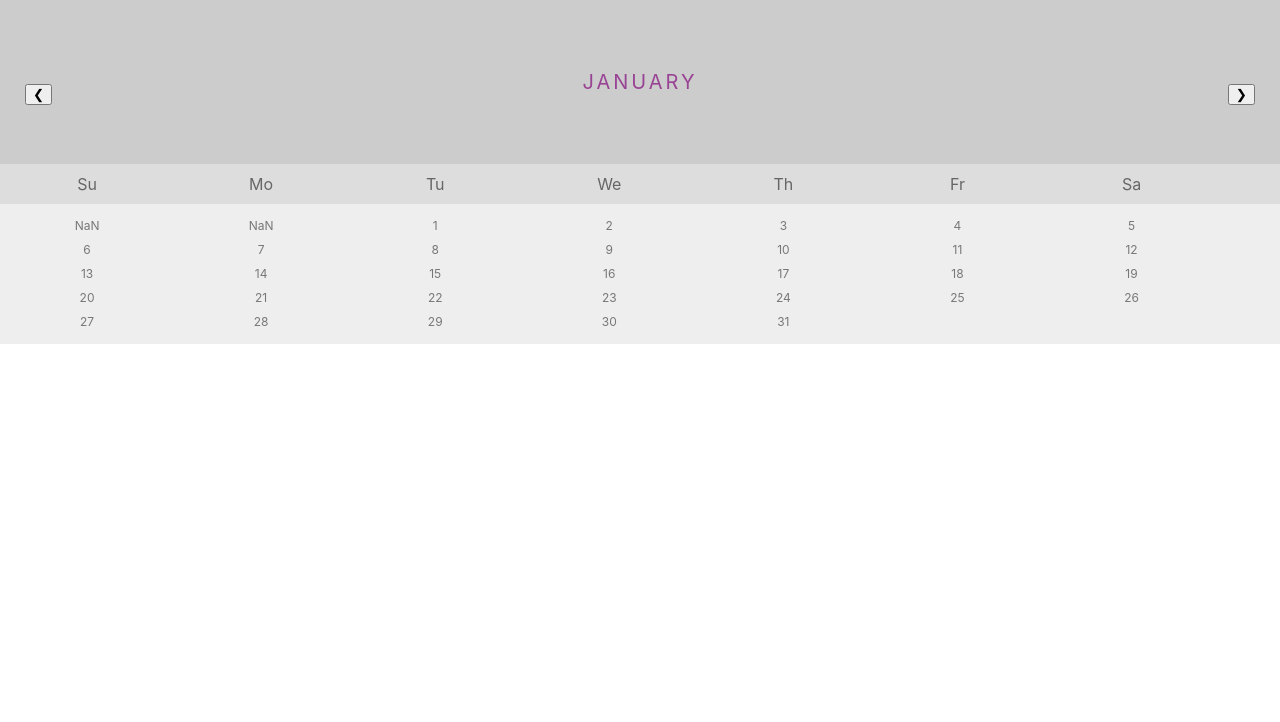
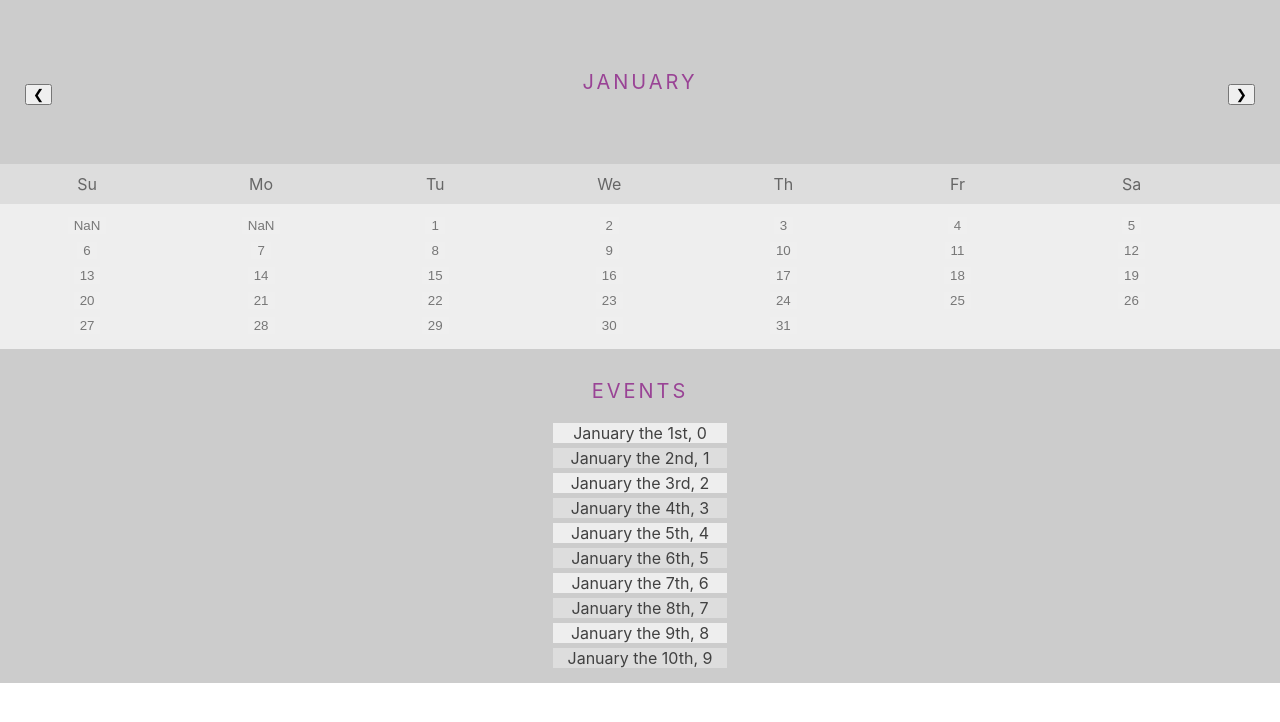
Before and after one commit to ItsByteMe/react-calendar, a React (Create React App) app: page / in a window 1280 px wide. Shown: the top 722 px of the page. Built offline with nearby package versions, Linux system fonts and the light colour scheme.

Commit message:
Add events system

```diff
--- a/src/Components/Day.js
+++ b/src/Components/Day.js
@@ -2,7 +2,8 @@ import React from 'react';
 
 const Day = ({ dayNumber }) => {
     return (
-            <li>{dayNumber}</li>
+            <li><button>{dayNumber}</button></li>
+
     )
 }
 
--- /dev/null
+++ b/src/Components/Event.js
@@ -0,0 +1,63 @@
+import React from 'react';
+
+const Event = ({ month, day, name }) => {
+    let mName = '';
+    console.log(month)
+    switch(month) {
+        case 0:
+            mName = 'January';
+            break;
+        case 1:
+            mName = 'February';
+            break;
+        case 2:
+            mName = 'March';
+            break;
+        case 3:
+            mName = 'April';
+            break;
+        case 4:
+            mName = 'May';
+            break;
+        case 5:
+            mName = 'June';
+            break;
+        case 6:
+            mName = 'July';
+            break;
+        case 7:
+            mName = 'August';
+            break;
+        case 8:
+            mName = 'September';
+            break;
+        case 9:
+            mName = 'October';
+            break;
+        case 10:
+            mName = 'November';
+            break;
+        case 11:
+            mName = 'December';
+            break;
+    }
+
+    let suffix = '';
+
+    if (day == 1) {
+        suffix = 'st';
+    } else if (day == 2) {
+        suffix = 'nd';
+    } else if (day == 3) {
+        suffix = 'rd';
+    } else {
+        suffix = 'th';
+    }
+
+
+    return (
+        <li>{mName} the {day}{suffix}, {name}</li>
+    )
+}
+
+export default Event;
--- /dev/null
+++ b/src/Components/Events.css
@@ -0,0 +1,36 @@
+.Events {
+    padding: 10px 0;
+    background: #ccc;
+    margin: 0;
+    display: flex;
+    flex-direction: column;
+    justify-content: center;
+    align-items: center;
+
+}
+.Events p {
+    color: rgb(153, 67, 149);
+    font-size: 20px;
+    text-transform: uppercase;
+    letter-spacing: 3px;
+}
+
+.Events li {
+    list-style-type: none;
+    width: 13.6%;
+    text-align: center;
+    margin-bottom: 5px;
+    font-size:16px;
+    color: rgb(65, 65, 65);
+    background: #ddd;
+}
+
+.Events li:nth-child(even) {
+    list-style-type: none;
+    width: 13.6%;
+    text-align: center;
+    margin-bottom: 5px;
+    font-size:16px;
+    color: rgb(65, 65, 65);
+    background: #eee;
+}
--- /dev/null
+++ b/src/Components/Events.js
@@ -0,0 +1,27 @@
+import React from 'react';
+import Event from './Event';
+import './Events.css'
+import { eventsList } from '../eventsList';
+
+const Events = ({ Month }) => {
+    console.log(Month);
+    const eventsToShow = eventsList.filter(event => event.month == Month)
+    console.log(eventsToShow)
+
+    const eventsComponent = eventsToShow.map(i => {
+        return (
+            <Event month = {Month} day = {i.day + 1} name = {i.name} />
+        )
+        console.log(i);
+    })
+
+    return (
+
+        <ul className = 'Events'>
+            <p>Events</p>
+            {eventsComponent}
+        </ul>
+    )
+}
+
+export default Events;
--- a/src/Components/Month.css
+++ b/src/Components/Month.css
@@ -13,3 +13,14 @@
     font-size:12px;
     color: #777;
 }
+
+.Month button {
+	color: inherit;
+	border: none;
+	cursor: pointer;
+    transition: all .1s ease-in-out;
+}
+
+.Month button:hover {
+    transform: scale(1.5);
+}
--- a/src/Components/Month.js
+++ b/src/Components/Month.js
@@ -15,7 +15,7 @@ const Month = ({ Month }) => {
     }
     const monthComponent = mDays.map((i) => {
         return (
-            <Day dayNumber = {i+1} />
+            <Day dayNumber = {i+1}/>
         )
     })
 
--- a/src/Containers/App.js
+++ b/src/Containers/App.js
@@ -2,6 +2,7 @@ import React from 'react';
 import Annotation from '../Components/Annotation';
 import MonthName from '../Components/MonthName';
 import Month from '../Components/Month';
+import Events from '../Components/Events';
 import { months2019 } from '../months2019';
 
 class App extends React.Component {
@@ -9,21 +10,21 @@ class App extends React.Component {
         super();
         this.state = {
             mIndex: 0,
-            month: ''
+            month: '',
+            eventsDay: 0
         }
 
         this.onPressRight = this.onPressRight.bind(this);
         this.onPressLeft = this.onPressLeft.bind(this);
     }
 
-    onPressLeft(event) {
+    onPressLeft = (event) => {
         if (this.state.mIndex !== 0) {
             this.setState({ mIndex: this.state.mIndex - 1});
         } else {
             this.setState({ mIndex: 11})
         }
     }
-
 
 
     onPressRight = (event) => {
@@ -39,7 +40,8 @@ class App extends React.Component {
             <div>
                 <MonthName Month = {months2019[this.state.mIndex].name} pressRight = { this.onPressRight } pressLeft = { this.onPressLeft} />
                 <Annotation />
-                <Month Month = { months2019[this.state.mIndex] } />
+                <Month Month = { months2019[this.state.mIndex] }/>
+                <Events Month = { this.state.mIndex }/>
             </div>
 
         )
--- /dev/null
+++ b/src/eventsList.js
@@ -0,0 +1,57 @@
+export const eventsList = [
+    {
+        day: 0,
+        month: 0,
+        name: "0",
+    },
+    {
+        day: 1,
+        month: 0,
+        name: "1",
+    },
+    {
+        day: 2,
+        month: 0,
+        name: "2",
+    },
+    {
+        day: 3,
+        month: 0,
+        name: "3",
+    },
+    {
+        day: 4,
+        month: 0,
+        name: "4"
+    },
+    {
+        day: 5,
+        month: 0,
+        name: "5",
+    },
+    {
+        day: 6,
+        month: 0,
+        name: "6",
+    },
+    {
+        day: 7,
+        month: 0,
+        name: "7",
+    },
+    {
+        day: 8,
+        month: 0,
+        name: "8",
+    },
+    {
+        day: 9,
+        month: 0,
+        name: "9",
+    },
+    {
+        day: 10,
+        month: 1,
+        name: "10"
+    }
+]
```
